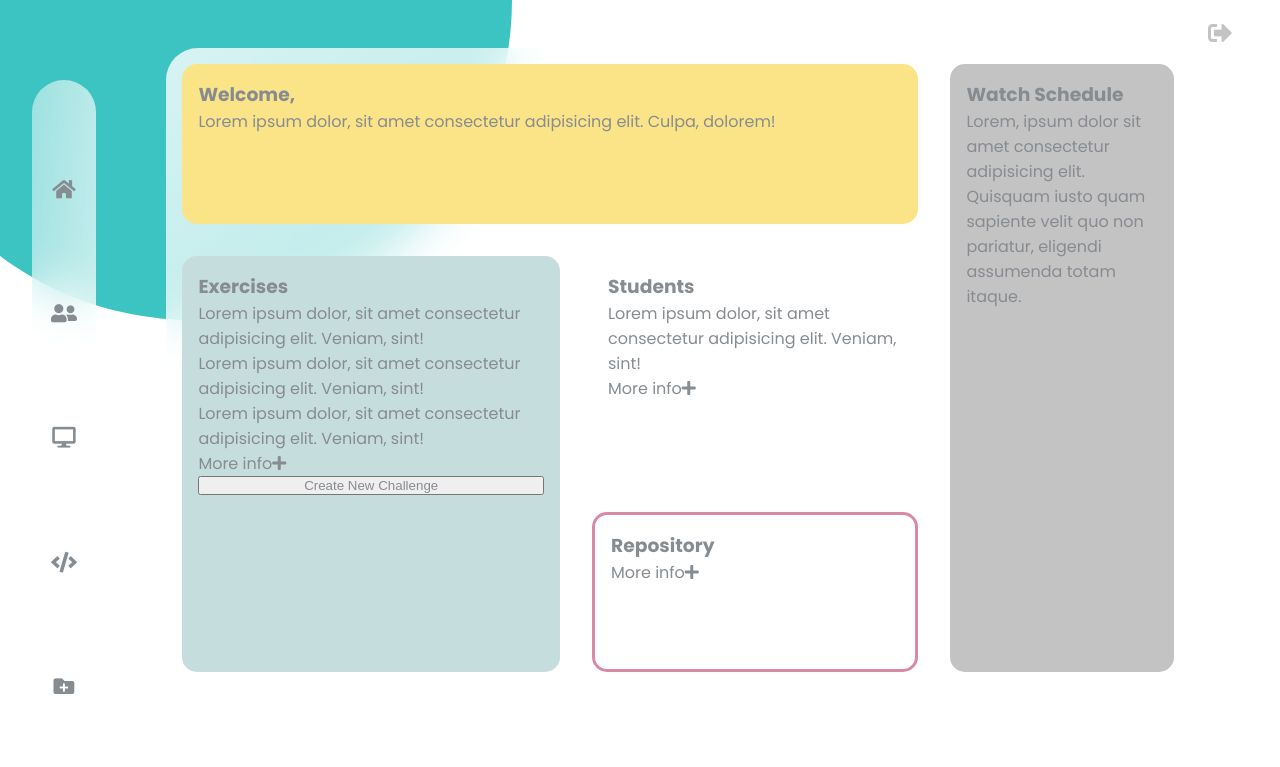
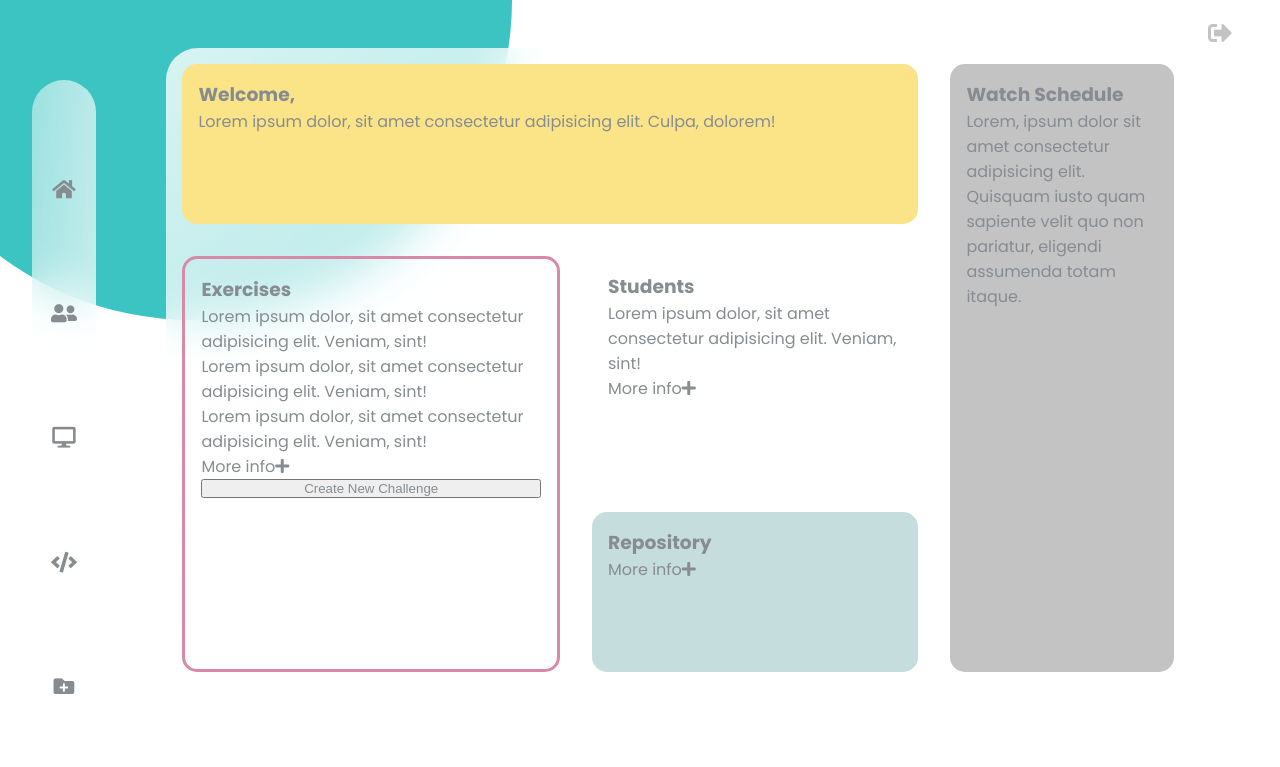
Before and after one commit to basileLeroy/mvc, a PHP site: template View/coach_profile.php in a window 1280 px wide. Shown: the top 767 px of the page. Run offline with PHP 8.4, Linux system fonts and the light colour scheme; the template is opened without the code that fills it, so the values that code supplies are empty.

Commit message:
Modify background color

```diff
--- a/style/style.css
+++ b/style/style.css
@@ -118,7 +118,7 @@ a {
   -ms-grid-row: 2;
   -ms-grid-row-span: 2;
   grid-row: 2/4;
-  background-color: #c6dddd;
+  border: 3px solid #d889a7;
 }
 
 .watch {
@@ -138,7 +138,7 @@ a {
   -ms-grid-row: 3;
   -ms-grid-row-span: 1;
   grid-row: 3/4;
-  border: 3px solid #d889a7;
+  background-color: #c6dddd;
 }
 
 .student-list {
--- a/style/style.scss
+++ b/style/style.scss
@@ -97,7 +97,8 @@ a {
 .exercise-list {
   grid-column: 1/2;
   grid-row: 2/4;
-  background-color: $tiffany;
+  //background-color: $dirty-pink;
+  border: 3px solid $dirty-pink;
 }
 
 .watch {
@@ -108,7 +109,8 @@ a {
 .repo {
   grid-column: 2/3;
   grid-row: 3/4;
-  border: 3px solid $dirty-pink;
+  //border: 3px solid $tiffany;
+  background-color: $tiffany;
 }
 .student-list {
   grid-column: 2/3;
```
Also changed, not shown: 1 other file.
